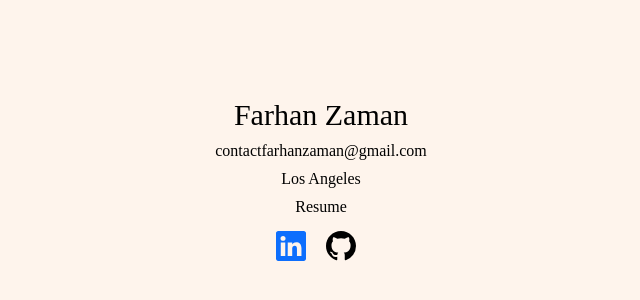
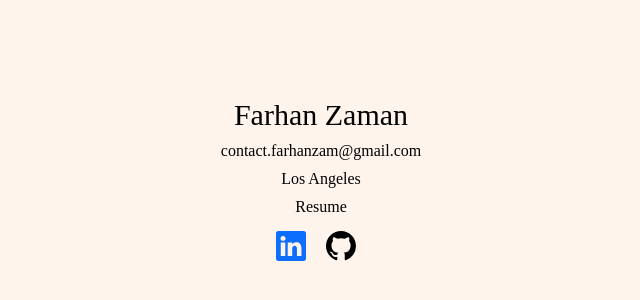
Before and after one commit to farhanzam/personal-site, a plain HTML site: page index.html in a window 1280 px wide. Shown: the part 216-516 px from the top of the page, 319-959 px from the left. Drawn offline with Linux system fonts and the light colour scheme.

Commit message:
updated email

```diff
--- a/index.html
+++ b/index.html
@@ -15,8 +15,8 @@
         Farhan Zaman
       </div>
 
-      <a class="text link" href="mailto:contactfarhanzaman@gmail.com" target="_blank">
-        contactfarhanzaman@gmail.com
+      <a class="text link" href="mailto:contact.farhanzam@gmail.com" target="_blank">
+        contact.farhanzam@gmail.com
       </a>
 
       <div class="text">
```
